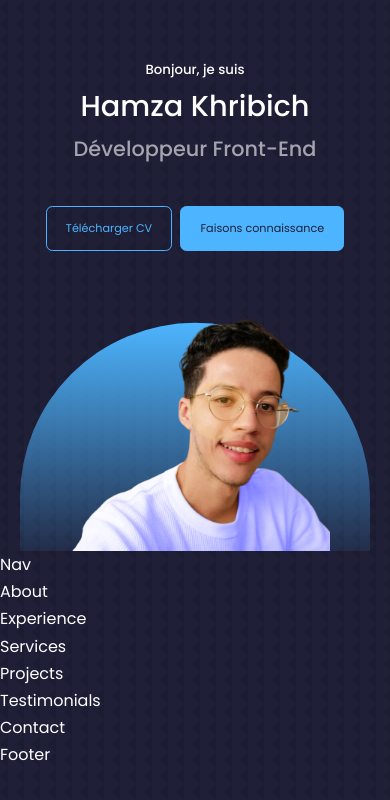
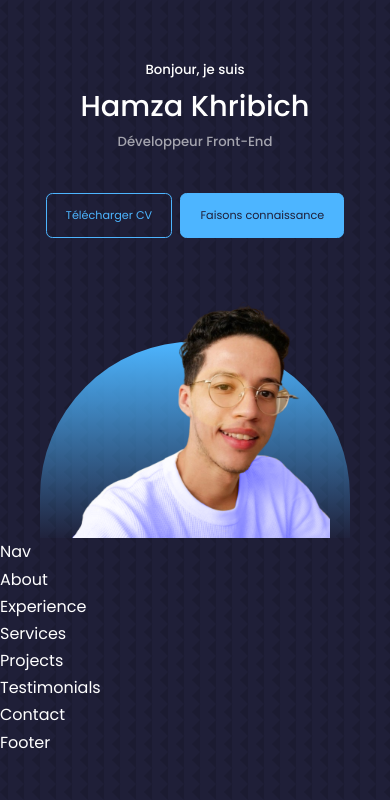
Before and after one commit to h-khribich/portfolio, a React (Create React App) app: page / in a window 390 px wide. Shown: the top 800 px of the page. Built offline with nearby package versions, Linux system fonts and the light colour scheme.

Commit message:
Add profile img media queries

```diff
--- a/src/components/header/Header.jsx
+++ b/src/components/header/Header.jsx
@@ -12,7 +12,7 @@ const Header = () => {
       <div className="container header__container">
         <h5>Bonjour, je suis</h5>
         <h1>Hamza Khribich</h1>
-        <h5 className="text-light job-title">Développeur Front-End</h5>
+        <h5 className="text-light">Développeur Front-End</h5>
 
         <CTA />
         <HeaderSocials />
--- a/src/components/header/header.css
+++ b/src/components/header/header.css
@@ -12,10 +12,6 @@ header > a {
   text-align: center;
   height: 100%;
   position: relative;
-}
-
-.job-title {
-  font-size: 1.3rem;
 }
 
 /* ====== CTA ====== */
@@ -144,4 +140,13 @@ header > a {
   .cta {
     gap: .5rem;
   }
+
+  .profile::before {
+    width: 310px;
+    height: 60%;
+    position: absolute;
+    z-index: -1;
+    transform: translate(-50%, 36%);
+    border-radius: 12rem 12rem 0 0;
+  }
 }
```
